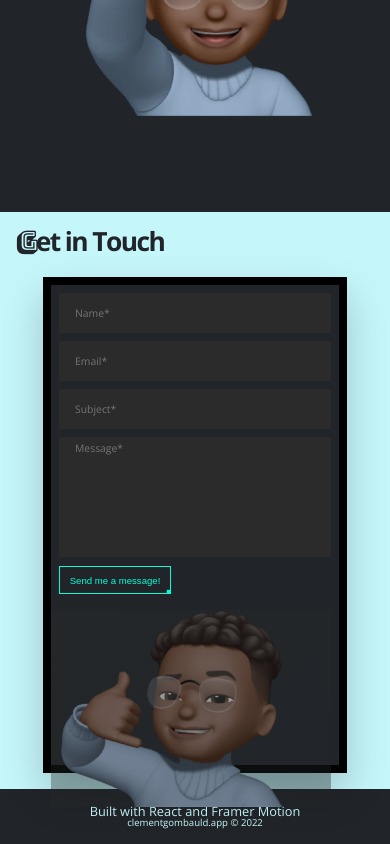
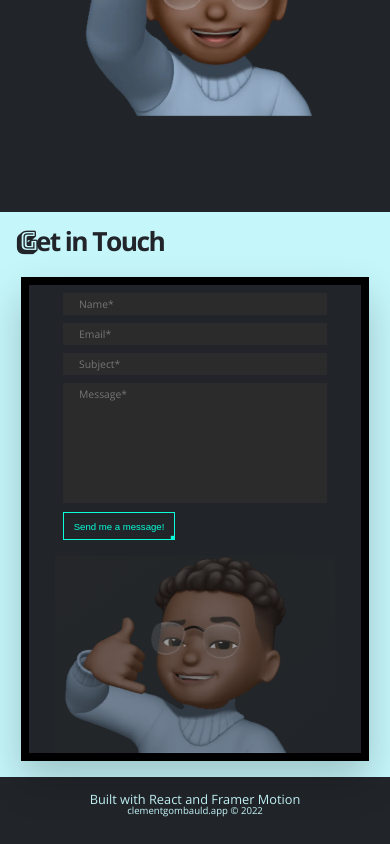
Before and after one commit to clemgbld/clement-s-portfolio, a React (Create React App) app: page / in a window 390 px wide. Shown: the part 4874-5718 px from the top of the page. Built offline with nearby package versions, Linux system fonts and the light colour scheme.

Commit message:
Safari fixes 5

```diff
--- a/src/components/Contact/ContactContainer.module.css
+++ b/src/components/Contact/ContactContainer.module.css
@@ -3,25 +3,12 @@
   display: grid;
   grid-template-columns: 1fr 1fr;
   background-color: #212529;
-  width: 100rem;
-  height: 40rem;
   border: solid 1rem #000;
   box-shadow: 0 2.4rem 4.8rem rgba(0, 0, 0, 0.2);
-  /* overflow: hidden; */
 }
 
 @media (max-width: 59.4em) {
   .container {
     grid-template-columns: 1fr;
-    width: 60rem;
-    height: 80rem;
   }
 }
-
-@media (max-width: 31.9em) {
-  .container {
-    padding: 0rem;
-    width: 38rem;
-    height: 62rem;
-  }
-} ;
--- a/src/components/Contact/Form.module.css
+++ b/src/components/Contact/Form.module.css
@@ -15,8 +15,9 @@ input:npm-internal-autofill-selected {
 }
 
 .small {
-  display: flex;
-  gap: 1rem;
+  display: grid;
+  grid-template-columns: 1fr 1fr;
+  column-gap: 1rem;
 }
 
 .form-control input,
@@ -80,5 +81,7 @@ input:-webkit-autofill:focus {
   .form-control select,
   .form-control textarea {
     font-size: 1.3rem;
+    width: 100%;
+    height: 100%;
   }
 }
```
